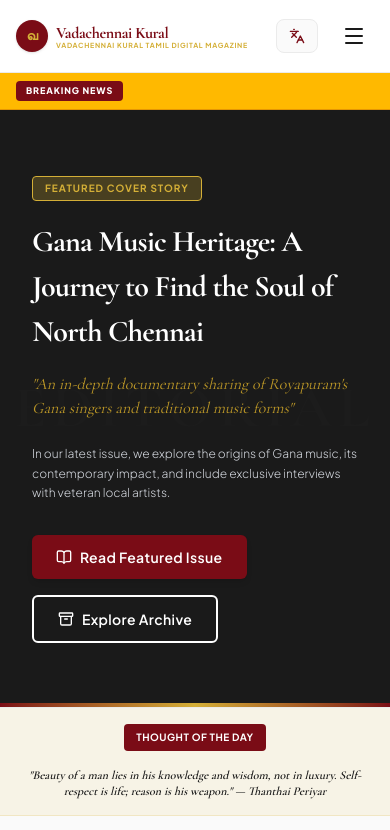
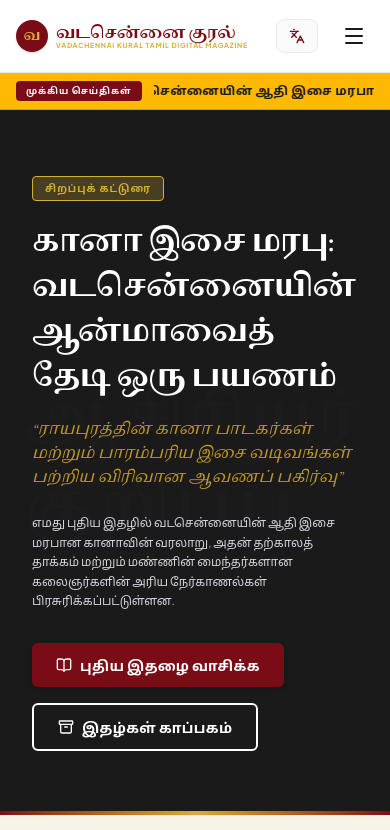
Before and after one commit to dpak-07/vada-chennai-kural-01, a Next.js app in the folder frontend/: page / in a window 390 px wide. Shown: the top 830 px of the page. Built offline with nearby package versions, Linux system fonts and the light colour scheme.

Commit message:
Fix flicker/vibration: Tamil web fonts, smooth ticker, flipbook stability, reduced motion

```diff
--- a/frontend/src/app/about/AboutClient.jsx
+++ b/frontend/src/app/about/AboutClient.jsx
@@ -152,13 +152,13 @@ export default function AboutClient({ data }) {
               key={index}
               initial={{ opacity: 0, x: -20 }}
               whileInView={{ opacity: 1, x: 0 }}
-              viewport={{ once: true }}
+              viewport={{ once: true, amount: 0.15 }}
               transition={{ duration: 0.5, delay: index * 0.15 }}
               className="relative"
             >
-              {/* Pulse Indicator dot */}
+              {/* Timeline dot */}
               <span className="absolute -left-[31px] sm:-left-[47px] top-1.5 flex h-4 w-4 items-center justify-center rounded-full bg-white border-2 border-primary">
-                <span className="h-1.5 w-1.5 rounded-full bg-secondary animate-ping" />
+                <span className="h-1.5 w-1.5 rounded-full bg-secondary" />
               </span>
 
               <div className="bg-white rounded-xl border border-border-subtle p-6 shadow-sm hover:shadow-md transition-shadow space-y-2">
--- a/frontend/src/app/globals.css
+++ b/frontend/src/app/globals.css
@@ -10,8 +10,8 @@
   --color-card-bg: #FFFFFF;
   --color-border-subtle: #EBEBEB;
 
-  --font-serif: var(--font-serif-cormorant), Georgia, serif;
-  --font-sans: var(--font-sans-jakarta), system-ui, -apple-system, sans-serif;
+  --font-serif: var(--font-serif-cormorant), var(--font-serif-tamil), Georgia, serif;
+  --font-sans: var(--font-sans-jakarta), var(--font-sans-tamil), system-ui, -apple-system, sans-serif;
 }
 
 :root {
@@ -25,7 +25,7 @@
 body {
   background-color: var(--background);
   color: var(--foreground);
-  font-family: var(--font-sans-jakarta), system-ui, -apple-system, sans-serif;
+  font-family: var(--font-sans-jakarta), var(--font-sans-tamil), system-ui, -apple-system, sans-serif;
 }
 
 /* Elegant Scrollbars */
@@ -78,3 +78,34 @@ body {
   animation: fadeIn 0.6s ease-out 0.4s forwards;
   opacity: 0;
 }
+
+/* Smooth, GPU-accelerated news ticker (replaces deprecated <marquee>) */
+@keyframes marqueeScroll {
+  from { transform: translateX(0); }
+  to { transform: translateX(-50%); }
+}
+
+.animate-marquee {
+  display: flex;
+  width: max-content;
+  white-space: nowrap;
+  animation: marqueeScroll 40s linear infinite;
+  will-change: transform;
+  transform: translateZ(0);
+}
+
+.animate-marquee:hover {
+  animation-play-state: paused;
+}
+
+/* Respect users who prefer reduced motion */
+@media (prefers-reduced-motion: reduce) {
+  *,
+  *::before,
+  *::after {
+    animation-duration: 0.01ms !important;
+    animation-iteration-count: 1 !important;
+    transition-duration: 0.01ms !important;
+    scroll-behavior: auto !important;
+  }
+}
--- a/frontend/src/app/layout.js
+++ b/frontend/src/app/layout.js
@@ -1,4 +1,4 @@
-import { Cormorant_Garamond, Plus_Jakarta_Sans } from "next/font/google";
+import { Cormorant_Garamond, Plus_Jakarta_Sans, Noto_Sans_Tamil, Noto_Serif_Tamil } from "next/font/google";
 import "./globals.css";
 
 const cormorantGaramond = Cormorant_Garamond({
@@ -12,6 +12,16 @@ const plusJakartaSans = Plus_Jakarta_Sans({
   variable: "--font-sans-jakarta",
   subsets: ["latin"],
   weight: ["300", "400", "500", "600", "700", "800"],
+});
+
+const notoSansTamil = Noto_Sans_Tamil({
+  variable: "--font-sans-tamil",
+  subsets: ["tamil"],
+});
+
+const notoSerifTamil = Noto_Serif_Tamil({
+  variable: "--font-serif-tamil",
+  subsets: ["tamil"],
 });
 
 export const metadata = {
@@ -59,7 +69,7 @@ export default function RootLayout({ children }) {
   return (
     <html
       lang="ta"
-      className={`${cormorantGaramond.variable} ${plusJakartaSans.variable} h-full antialiased`}
+      className={`${cormorantGaramond.variable} ${plusJakartaSans.variable} ${notoSansTamil.variable} ${notoSerifTamil.variable} h-full antialiased`}
     >
       <body className="min-h-full flex flex-col bg-canvas text-charcoal font-sans selection:bg-primary selection:text-white">
         <LanguageProvider>
--- a/frontend/src/app/page.js
+++ b/frontend/src/app/page.js
@@ -45,20 +45,25 @@ export default function Home() {
     }
   }[lang];
 
+  const tickerItems = (lang === "ta"
+    ? "வடசென்னை குரல் புதிய இதழ் வெளியீடு! • வடசென்னையின் ஆதி இசை மரபான கானா வரலாறு ஆவணப்படுத்தப்பட்டுள்ளது! • மெட்ராஸ் குத்துச்சண்டை: சார்பட்டா பரம்பரையின் நிஜக் கதையை வாசிக்கவும்! • எண்ணூர் கழிமுகச் சூழலியல் பற்றிய மீனவர்களின் நேர்காணல்!"
+    : "Vadachennai Kural New Issue Released! • The Gana Music Heritage of North Chennai documented! • Madras Boxing: Read the real story of Sarbhatta Paramparai! • Ennore estuary ecology interview with local fishermen!"
+  );
+
   return (
     <>
-      {/* Newspaper Scrolling Marquee Ticker (Viduthalai style) */}
+      {/* Newspaper Scrolling Ticker (Viduthalai style) */}
       <div className="bg-amber-400 text-charcoal py-2 border-b border-primary/20 overflow-hidden font-sans font-bold text-xs uppercase tracking-wider select-none">
         <div className="w-full max-w-[1440px] mx-auto px-4 sm:px-8 lg:px-12 flex items-center">
           <span className="bg-primary text-white text-[9px] font-sans font-black px-2.5 py-1 rounded mr-3 shrink-0 uppercase tracking-widest">
             {lang === "ta" ? "முக்கிய செய்திகள்" : "Breaking News"}
           </span>
-          <marquee className="cursor-pointer font-sans font-semibold" scrollamount="4">
-            {lang === "ta"
-              ? "வடசென்னை குரல் புதிய இதழ் வெளியீடு! • வடசென்னையின் ஆதி இசை மரபான கானா வரலாறு ஆவணப்படுத்தப்பட்டுள்ளது! • மெட்ராஸ் குத்துச்சண்டை: சார்பட்டா பரம்பரையின் நிஜக் கதையை வாசிக்கவும்! • எண்ணூர் கழிமுகச் சூழலியல் பற்றிய மீனவர்களின் நேர்காணல்!"
-              : "Vadachennai Kural New Issue Released! • The Gana Music Heritage of North Chennai documented! • Madras Boxing: Read the real story of Sarbhatta Paramparai! • Ennore estuary ecology interview with local fishermen!"
-            }
-          </marquee>
+          <div className="relative flex-1 overflow-hidden" aria-hidden="true">
+            <div className="animate-marquee">
+              <span className="pr-12">{tickerItems}</span>
+              <span className="pr-12">{tickerItems}</span>
+            </div>
+          </div>
         </div>
       </div>
 
--- a/frontend/src/components/common/SectionHeading.jsx
+++ b/frontend/src/components/common/SectionHeading.jsx
@@ -7,7 +7,7 @@ export default function SectionHeading({ title, subtitle, centered = false }) {
       <motion.div
         initial={{ opacity: 0, y: 20 }}
         whileInView={{ opacity: 1, y: 0 }}
-        viewport={{ once: true }}
+        viewport={{ once: true, amount: 0.15 }}
         transition={{ duration: 0.5, ease: "easeOut" }}
       >
         {subtitle && (
--- a/frontend/src/components/home/AboutPreview.jsx
+++ b/frontend/src/components/home/AboutPreview.jsx
@@ -52,7 +52,7 @@ export default function AboutPreview() {
         <motion.div
           initial={{ opacity: 0, x: 20 }}
           whileInView={{ opacity: 1, x: 0 }}
-          viewport={{ once: true }}
+          viewport={{ once: true, amount: 0.15 }}
           transition={{ duration: 0.5 }}
           className="bg-white p-6 rounded-xl border border-border-subtle shadow-sm flex items-start gap-4 hover:shadow-md transition-shadow"
         >
@@ -71,7 +71,7 @@ export default function AboutPreview() {
         <motion.div
           initial={{ opacity: 0, x: 20 }}
           whileInView={{ opacity: 1, x: 0 }}
-          viewport={{ once: true }}
+          viewport={{ once: true, amount: 0.15 }}
           transition={{ duration: 0.5, delay: 0.1 }}
           className="bg-white p-6 rounded-xl border border-border-subtle shadow-sm flex items-start gap-4 hover:shadow-md transition-shadow"
         >
--- a/frontend/src/components/home/LatestIssuePreview.jsx
+++ b/frontend/src/components/home/LatestIssuePreview.jsx
@@ -42,7 +42,7 @@ export default function LatestIssuePreview({ issue }) {
         <motion.div
           initial={{ opacity: 0, scale: 0.95 }}
           whileInView={{ opacity: 1, scale: 1 }}
-          viewport={{ once: true }}
+          viewport={{ once: true, amount: 0.1 }}
           transition={{ duration: 0.6 }}
           className="lg:col-span-5 flex justify-center"
         >
--- a/frontend/src/components/ui/IssueCard.jsx
+++ b/frontend/src/components/ui/IssueCard.jsx
@@ -36,7 +36,7 @@ export default function IssueCard({ issue }) {
     <motion.div
       initial={{ opacity: 0, y: 30 }}
       whileInView={{ opacity: 1, y: 0 }}
-      viewport={{ once: true, margin: "-50px" }}
+      viewport={{ once: true, amount: 0.15, margin: "-50px" }}
       transition={{ duration: 0.5, ease: "easeOut" }}
       whileHover={{ y: -8 }}
       className="bg-white rounded-xl shadow-md overflow-hidden border border-border-subtle flex flex-col h-full w-full max-w-md mx-auto group"
--- a/frontend/src/components/ui/TeamCard.jsx
+++ b/frontend/src/components/ui/TeamCard.jsx
@@ -9,7 +9,7 @@ export default function TeamCard({ member }) {
     <motion.div
       initial={{ opacity: 0, y: 25 }}
       whileInView={{ opacity: 1, y: 0 }}
-      viewport={{ once: true }}
+      viewport={{ once: true, amount: 0.15 }}
       transition={{ duration: 0.5, ease: "easeOut" }}
       whileHover={{ y: -5 }}
       className="bg-white rounded-xl overflow-hidden shadow-md border border-border-subtle flex flex-col items-center text-center p-6 w-full max-w-md mx-auto transition-all duration-300 hover:shadow-lg"
--- a/frontend/src/context/LanguageContext.js
+++ b/frontend/src/context/LanguageContext.js
@@ -4,7 +4,7 @@ import { createContext, useContext, useState, useEffect } from "react";
 const LanguageContext = createContext();
 
 export function LanguageProvider({ children }) {
-  const [lang, setLang] = useState("en");
+  const [lang, setLang] = useState("ta");
 
   useEffect(() => {
     const saved = localStorage.getItem("lang");
```
Also changed, not shown: frontend/src/app/issues/[id]/IssueDetailsClient.jsx (+17 -10 lines).
